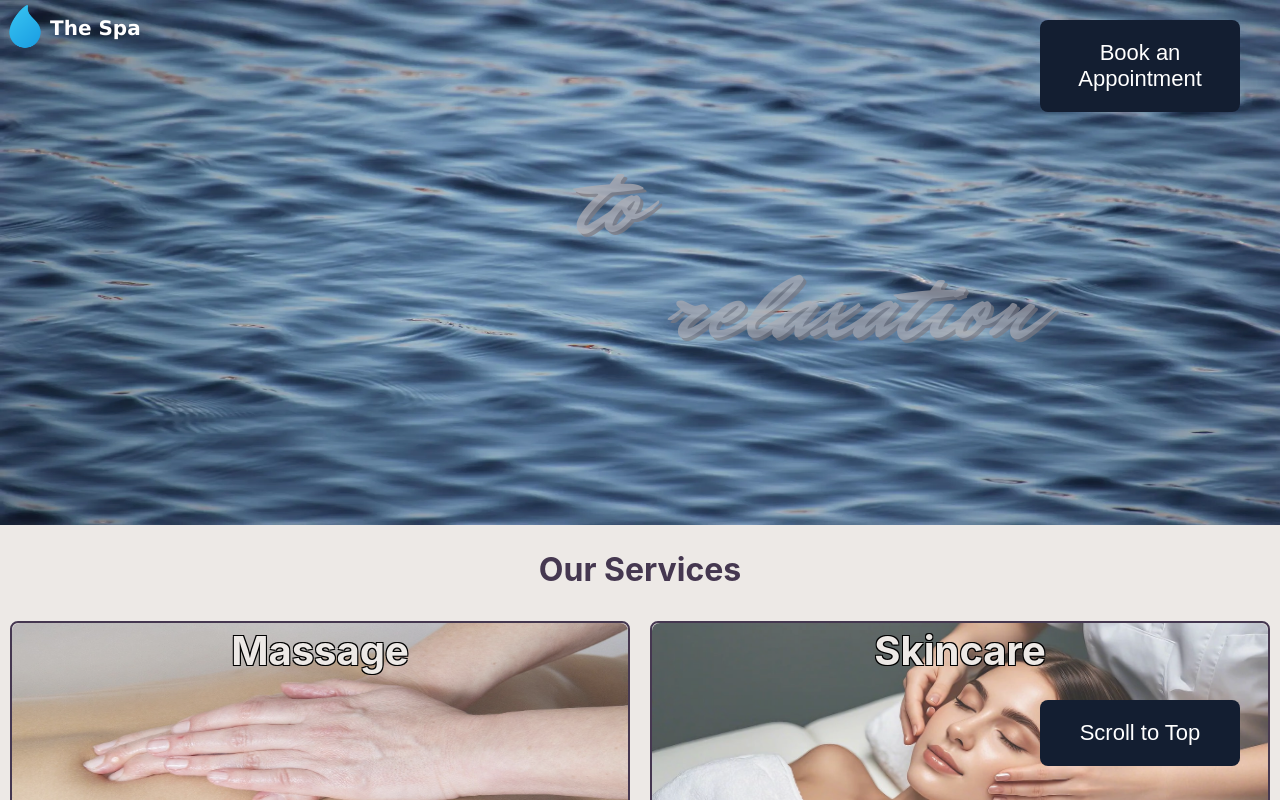
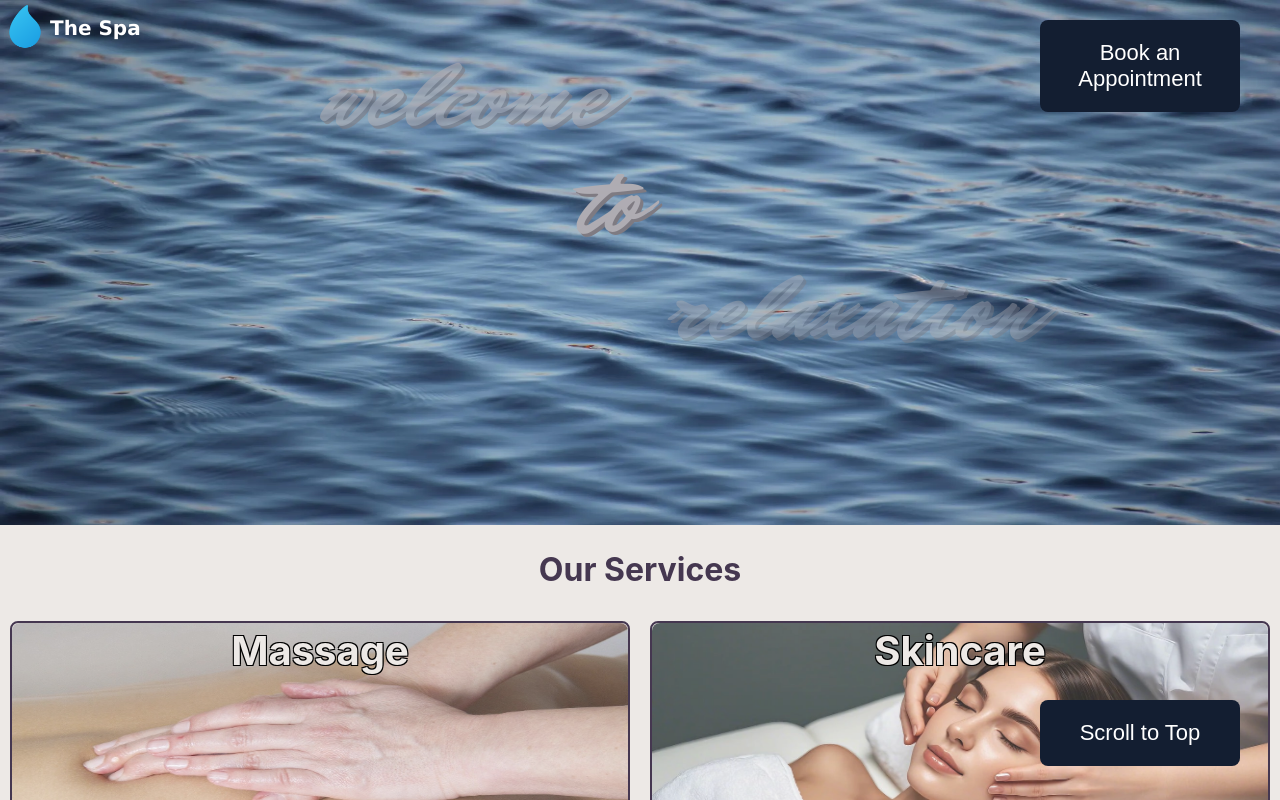
Before and after one commit to LaurenCummings/spa-project, a React (Vite) app: page / in a window 1280 px wide. Shown: the top 800 px of the page. Built offline with nearby package versions, Linux system fonts and the light colour scheme.

Commit message:
increased animation duration

```diff
--- a/src/css/Banner.css
+++ b/src/css/Banner.css
@@ -21,14 +21,14 @@
     position: absolute;
     left: 25%;
     top: 5%;
-    animation: fadeInOut 6s ease-in infinite;
+    animation: fadeInOut 8s ease-in infinite;
 }
 
 .banner .to {
     position: absolute;
     left: 45%;
     top: 25%;
-    animation: fadeInOut 6s ease-in infinite;
+    animation: fadeInOut 8s ease-in infinite;
     animation-delay: 2s;
 }
 
@@ -36,7 +36,7 @@
     position: absolute;
     left: 52%;
     top: 45%;
-    animation: fadeInOut 6s ease-in infinite;
+    animation: fadeInOut 8s ease-in infinite;
     animation-delay: 4s;
 }
 
```
